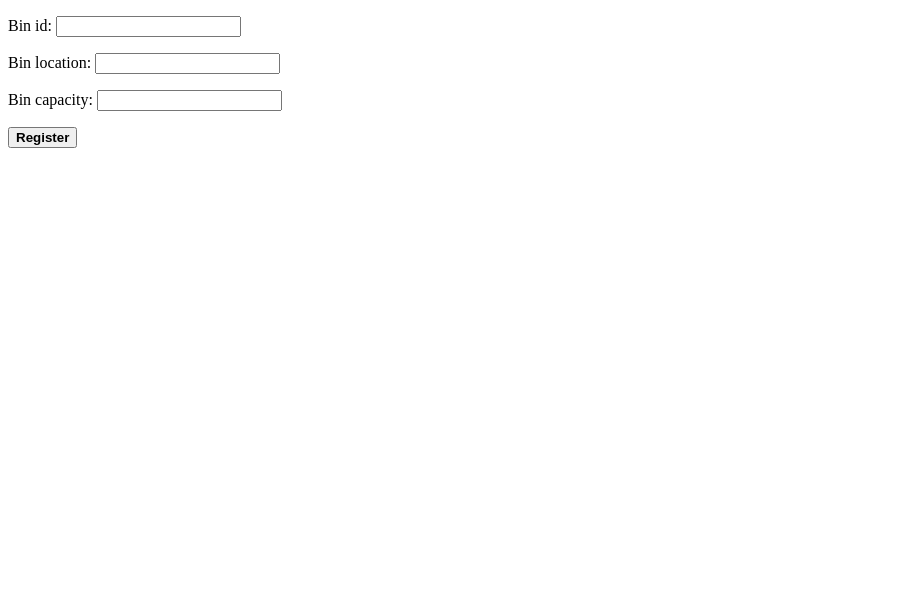
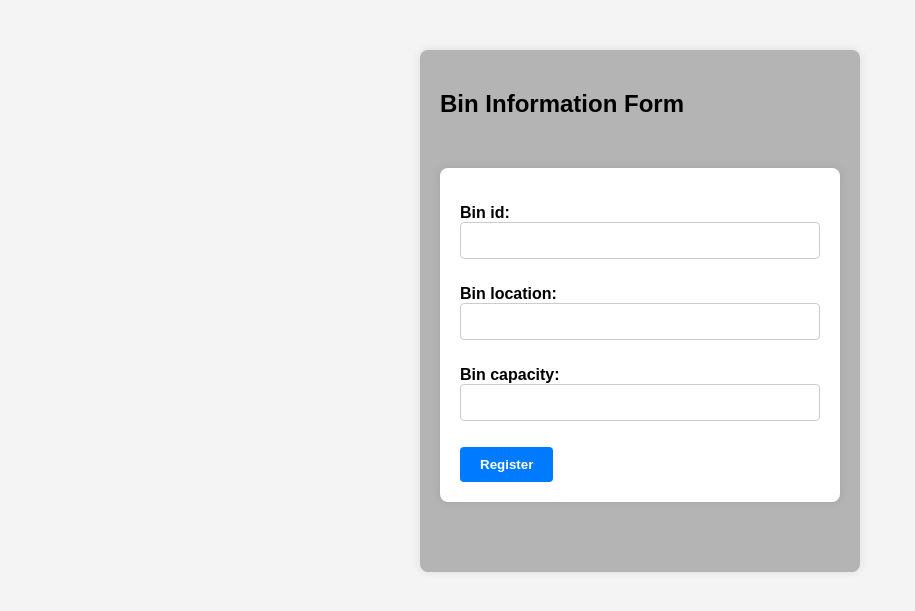
Before and after one commit to soumit02/smartwastesystem, a Django app: page /add_bin/ in a window 1280 px wide. Shown: the top 611 px of the page, without its empty margins (0-915 px from the left). Run offline with Django 5.2, Linux system fonts and the light colour scheme; a user stored in the database is signed in.

Commit message:
3rd commit

```diff
--- a/signlogin/templates/forms.html
+++ b/signlogin/templates/forms.html
@@ -1,14 +1,66 @@
+
 <!DOCTYPE html>
 <html lang="en">
 <head>
     <meta charset="UTF-8">
     <title>Title</title>
+    <style>
+        body {
+            font-family: Arial, sans-serif;
+            background-color: #f4f4f4;
+            margin: 0;
+            padding: 0;
+        }
+        .container {
+        max-width: 400px;
+        margin: 50px auto;
+        background: #b5b4b4;;
+        padding: 20px;
+        border-radius: 8px;
+        box-shadow: 0 0 10px rgba(0,0,0,0.1);
+    }
+        form {
+            max-width: 400px;
+            margin: 50px auto;
+            background: #fff;
+            padding: 20px;
+            border-radius: 8px;
+            box-shadow: 0 0 10px rgba(0, 0, 0, 0.1);
+            font-weight: bold;
+        }
+
+        form input[type="text"],
+        form input[type="number"] {
+            width: 100%;
+            padding: 10px;
+            border: 1px solid #ccc;
+            border-radius: 4px;
+            box-sizing: border-box;
+            margin-bottom: 10px;
+        }
+
+        form button[type="submit"] {
+            background-color: #007bff;
+            color: #fff;
+            border: none;
+            padding: 10px 20px;
+            border-radius: 4px;
+            cursor: pointer;
+        }
+
+        form button[type="submit"]:hover {
+            background-color: #0056b3;
+        }
+    </style>
 </head>
 <body>
+<div class="container">
+    <h2>Bin Information Form</h2>
 <form method="POST">
     {% csrf_token %}
     {{ form.as_p }}
     <button type="submit" value="submit"><b>Register</b></button>
 </form>
+</div>
 </body>
 </html>
--- a/signlogin/templates/main.html
+++ b/signlogin/templates/main.html
@@ -55,9 +55,9 @@
 <section id="banner">
         <div class="container">
             <div class="banner_text text_center m_auto">
-                <h1>Smart Waste Management System</h1><br>
+                <h1>Smart Waste Management System</h1>
                 <p>
-A smart waste management system integrates IoT sensors, data analytics, and remote monitoring to optimize waste collection. It predicts waste generation, reduces costs, and minimizes environmental impact by optimizing collection routes and schedules. Community engagement features promote recycling and proper waste disposal practices, leading to cleaner and healthier urban environments. </p>
+A smart waste management system integrates IoT sensors, data analytics, and remote monitoring to optimize waste collection. It predicts waste generation, reduces costs, and minimizes environmental impact by optimizing collection routes and schedules.  </p>
                 <a  href="{% url 'signup' %}" class="btn btn-outline-primary"> Get started </a>
             </div>
         </div>
```
Also changed, not shown: signlogin/db.sqlite3.
